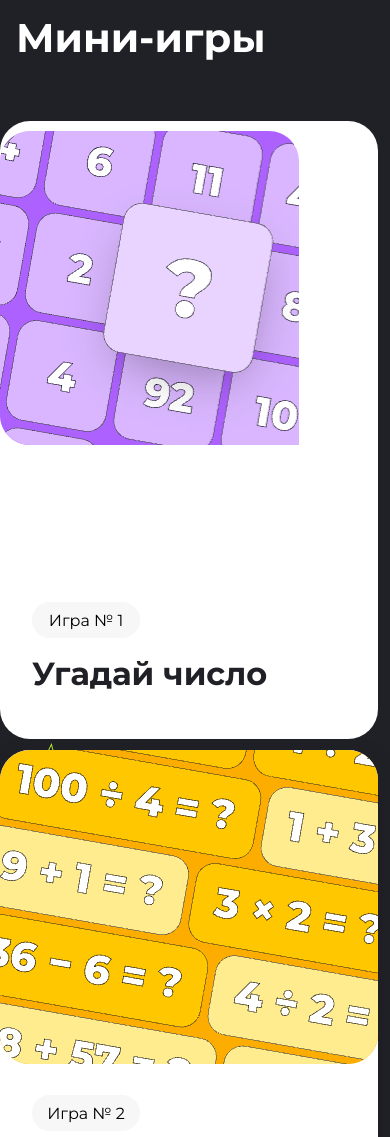
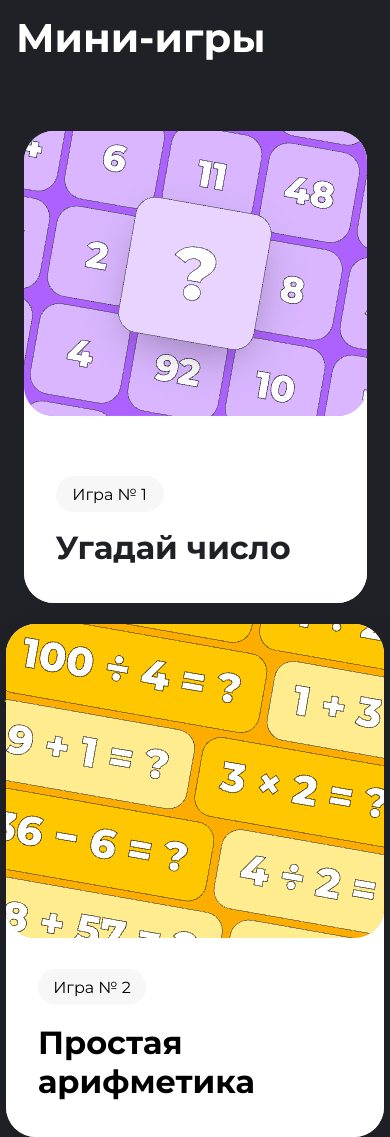
Before and after one commit to Grigoriy670/Homework1, a plain HTML site: page index.html in a window 390 px wide. Shown: the part 880-2017 px from the top of the page. Drawn offline with Linux system fonts and the light colour scheme.

Commit message:
Пробный вариант мобилки мини игр

```diff
--- a/_mobile.scss
+++ b/_mobile.scss
@@ -63,14 +63,23 @@ padding-left: 16px;
 }
 
 .product-box{
-    display: flex;
+    min-width: 343px;
 }
 .product{
     height: 530px;
 
 }
 
+.flex-contenier{
+    display: flex;
+    justify-content: center;
+}
 
-
+.product{
+    background-image: url(img/mobile-game-one.png);
+    background-repeat: no-repeat;
+    height: 285px;
+    border-radius: 30px;
+}
 
 }
```
Also changed, not shown: img/mobile-game-five.png (added), img/mobile-game-four.png (added), img/mobile-game-one.png (added), img/mobile-game-six.png (added), img/mobile-game-three.png (added), img/mobile-game-two.png (added), style.css, 1 other file.
